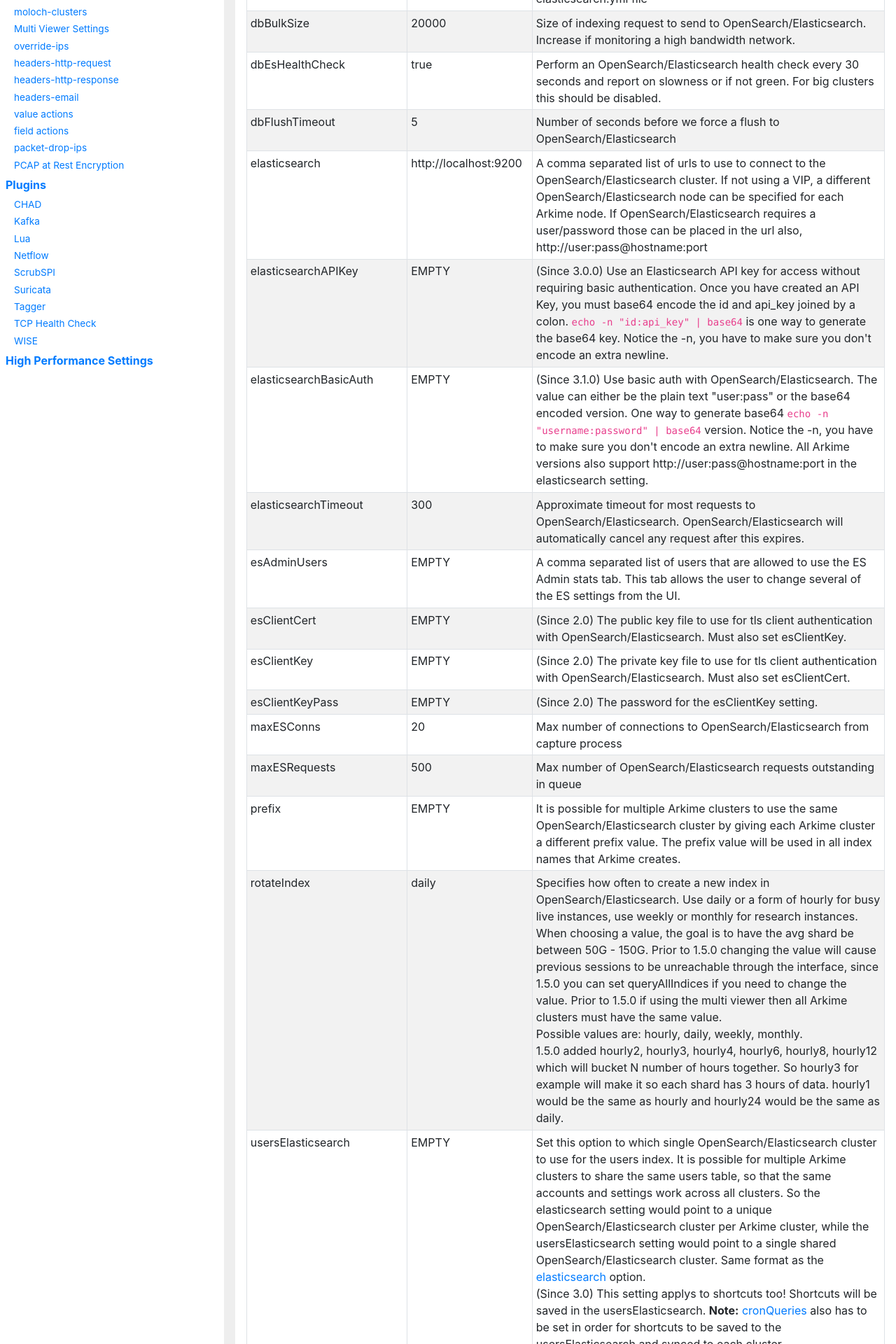
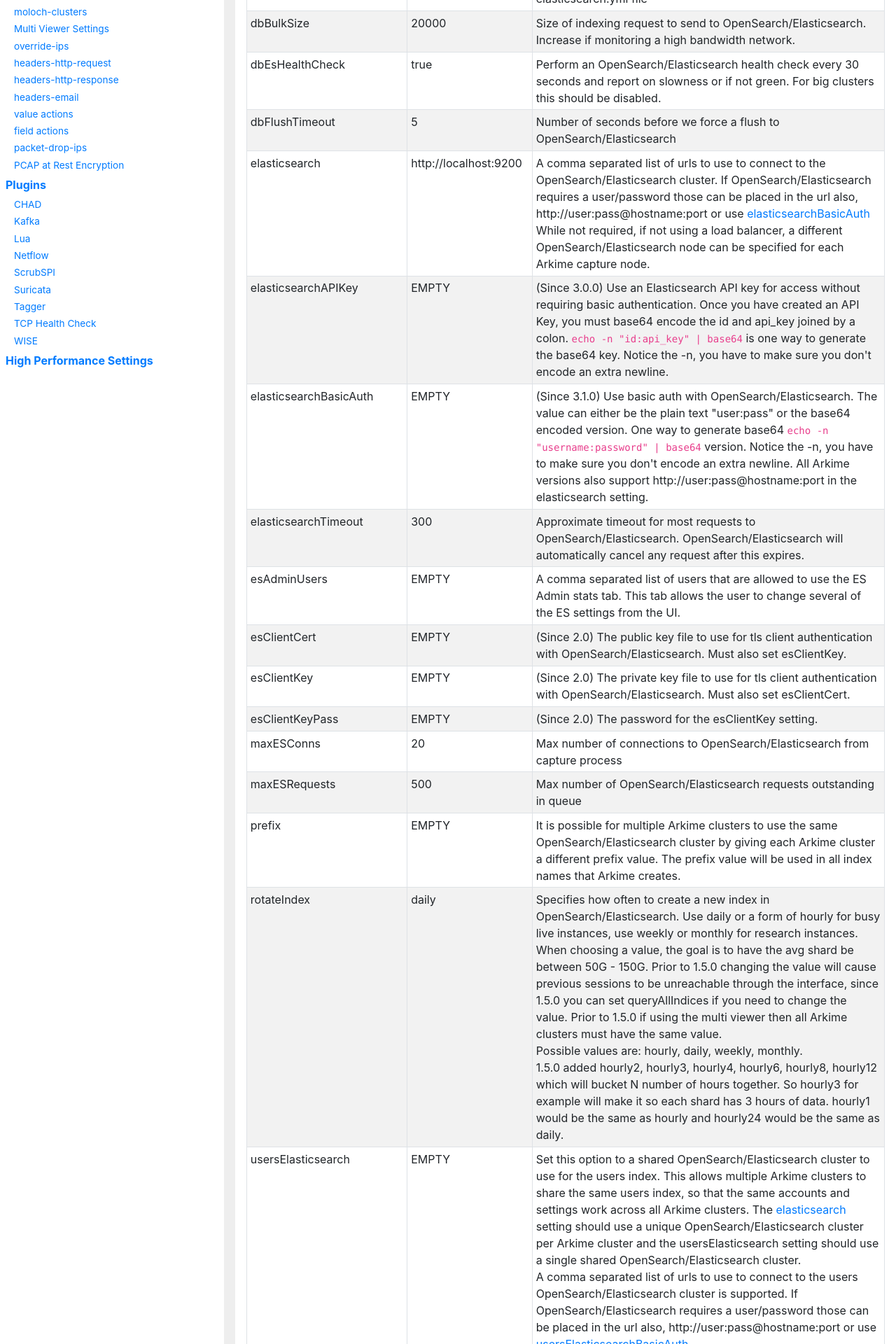
Before and after one commit to arkime/arkimeweb, a Jekyll site: the page built from settings.html, in a window 1280 px wide. Shown: the part 609-2529 px from the top of the page at 70% size. Built offline with Jekyll 4.4.1, drawn with Linux system fonts in a browser that asks for light colours; some of the changed text lies outside the part shown.

Commit message:
maybe improve the es setting descriptions

```diff
--- a/_data/settings/db.yml
+++ b/_data/settings/db.yml
@@ -11,8 +11,8 @@
     value: http://localhost:9200
     text: |
       A comma separated list of urls to use to connect to the OpenSearch/Elasticsearch cluster.
-      If not using a VIP, a different OpenSearch/Elasticsearch node can be specified for each Arkime node.
-      If OpenSearch/Elasticsearch requires a user/password those can be placed in the url also, http://user:pass@hostname:port
+      If OpenSearch/Elasticsearch requires a user/password those can be placed in the url also, http://user:pass@hostname:port or use <a href="#elasticsearchBasicAuth">elasticsearchBasicAuth</a>
+      While not required, if not using a load balancer, a different OpenSearch/Elasticsearch node can be specified for each Arkime capture node.
 
   - key: elasticsearchTimeout
     value: 300
@@ -95,10 +95,12 @@
   - key: usersElasticsearch
     value: EMPTY
     text: |
-      Set this option to which single OpenSearch/Elasticsearch cluster to use for the users index.
-      It is possible for multiple Arkime clusters to share the same users table, so that the same accounts and settings work across all clusters.
-      So the elasticsearch setting would point to a unique OpenSearch/Elasticsearch cluster per Arkime cluster, while the usersElasticsearch setting would point to a single shared OpenSearch/Elasticsearch cluster.
-      Same format as the <a href="#elasticsearch">elasticsearch</a> option.
+      Set this option to a shared OpenSearch/Elasticsearch cluster to use for the users index.
+      This allows multiple Arkime clusters to share the same users index, so that the same accounts and settings work across all Arkime clusters.
+      The <a href="#elasticsearch">elasticsearch</a> setting should use a unique OpenSearch/Elasticsearch cluster per Arkime cluster and the usersElasticsearch setting should use a single shared OpenSearch/Elasticsearch cluster.
+      <br>
+      A comma separated list of urls to use to connect to the users OpenSearch/Elasticsearch cluster is supported.
+      If OpenSearch/Elasticsearch requires a user/password those can be placed in the url also, http://user:pass@hostname:port or use <a href="#usersElasticsearchBasicAuth">usersElasticsearchBasicAuth</a>
       <br>
       (Since 3.0) This setting applys to shortcuts too! Shortcuts will be saved in the usersElasticsearch.
       <strong>Note:</strong> <a href="#cronqueries">cronQueries</a> also has to be set in order for shortcuts to be saved to the usersElasticsearch and synced to each cluster.
```
